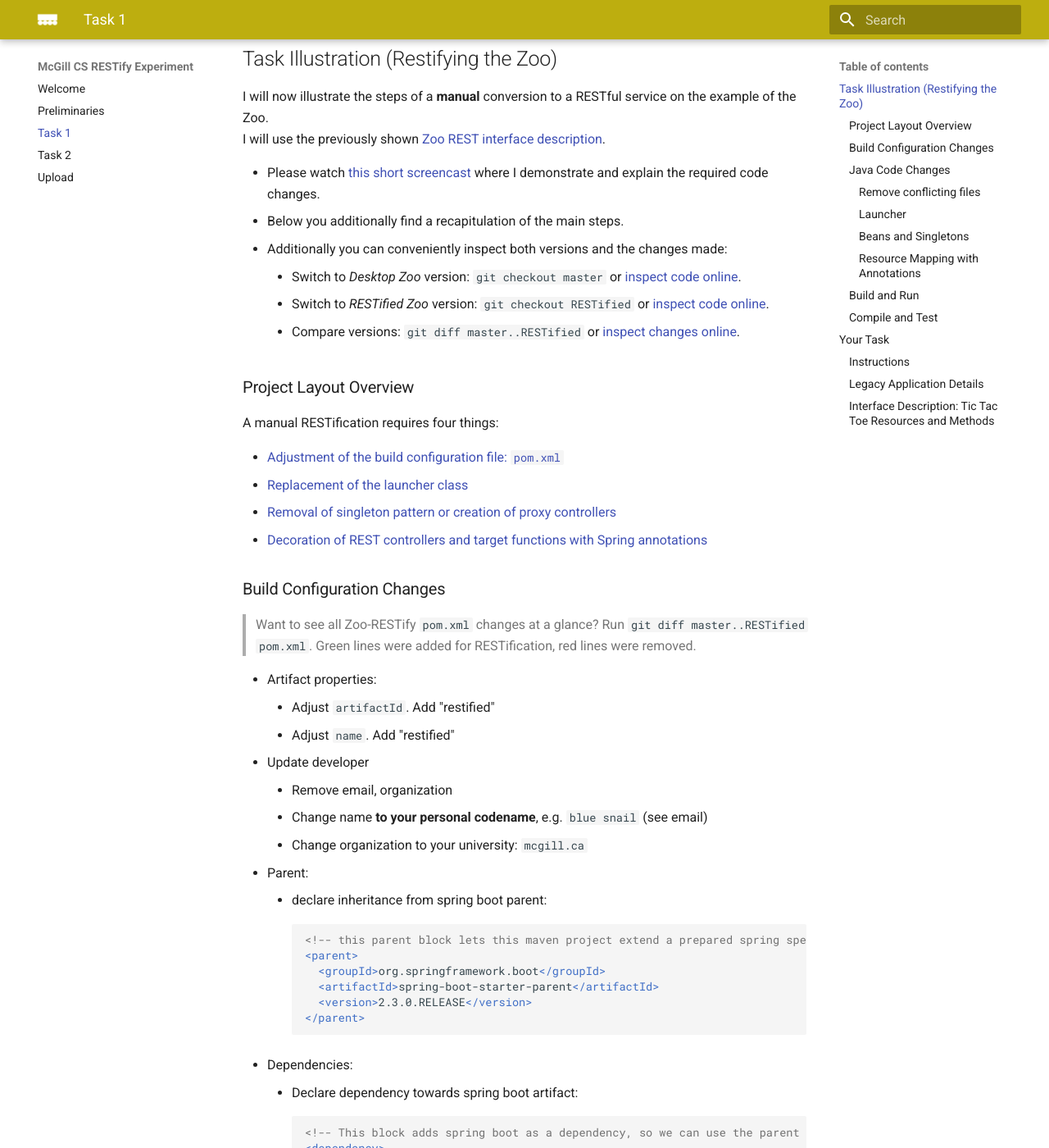
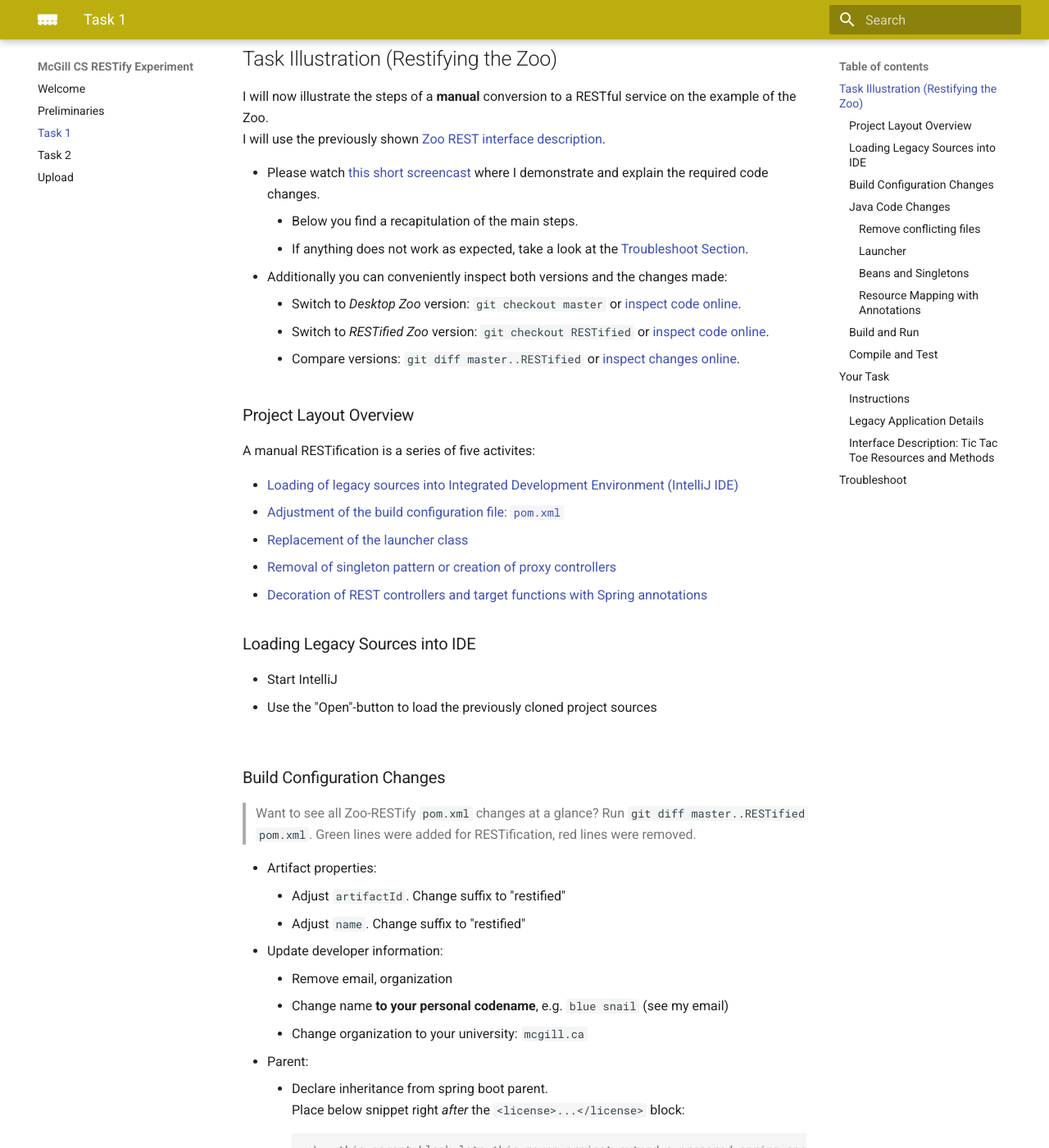
Before and after one commit to m5c/RestifyParticipantInstructions, an MkDocs documentation site: the page built from docs/task1.md, in a window 1280 px wide and 1400 px high, scrolled down 258 px. Shown: the whole window at 82% size. Built offline with MkDocs 1.6.1 and Material for MkDocs 9.7.7, drawn with Linux system fonts in a browser that asks for light colours; some of the changed text lies outside the part shown.

Commit message:
added troubleshoot reference and sections

````diff
--- a/docs/task1.md
+++ b/docs/task1.md
@@ -18,34 +18,45 @@
 I will use the previously shown [Zoo REST interface description](interface-zoo.txt).
 
  * Please watch [this short screencast](https://www.cs.mcgill.ca/~mschie3/restifyvideos/IntelliJ-1080p.mp4) where I demonstrate and explain the required code changes.
- * Below you additionally find a recapitulation of the main steps.
+    * Below you find a recapitulation of the main steps.
+    * If anything does not work as expected, take a look at the [Troubleshoot Section](#troubleshoot).
  * Additionally you can conveniently inspect both versions and the changes made:
     * Switch to *Desktop Zoo* version: ```git checkout master``` or [inspect code online](https://github.com/kartoffelquadrat/Zoo/tree/master/src/main/java/eu/kartoffelquadrat/zoo).
     * Switch to *RESTified Zoo* version: ```git checkout RESTified``` or [inspect code online](https://github.com/kartoffelquadrat/Zoo/tree/RESTified/src/main/java/eu/kartoffelquadrat/zoo).
     * Compare versions: ```git diff master..RESTified``` or [inspect changes online](https://github.com/kartoffelquadrat/Zoo/commit/8fe7675b65f795897910358ed089ea2a0e22aeff).
 
+
 ### Project Layout Overview
 
-A manual RESTification requires four things:
+A manual RESTification is a series of five activites:
 
+ * [Loading of legacy sources into Integrated Development Environment (IntelliJ IDE)](#loading-legacy-sources-into-ide)
  * [Adjustment of the build configuration file: ```pom.xml```](#build-configuration-changes)
  * [Replacement of the launcher class](#launcher)
  * [Removal of singleton pattern or creation of proxy controllers](#beans-and-singletons)
  * [Decoration of REST controllers and target functions with Spring annotations](#resource-mapping-with-annotations)
+
+### Loading Legacy Sources into IDE
+
+ * Start IntelliJ
+ * Use the "Open"-button to load the previously cloned project sources
+![]()
+
 
 ### Build Configuration Changes
 
  > Want to see all Zoo-RESTify ```pom.xml``` changes at a glance? Run ```git diff master..RESTified pom.xml```. Green lines were added for RESTification, red lines were removed.
 
  * Artifact properties:
-    * Adjust ```artifactId```. Add "restified"
-    * Adjust ```name```. Add "restified"
- * Update developer
+    * Adjust ```artifactId```. Change suffix to "restified"
+    * Adjust ```name```. Change suffix to "restified"
+ * Update developer information:
     * Remove email, organization
-    * Change name **to your personal codename**, e.g. ```blue snail``` (see email)
+    * Change name **to your personal codename**, e.g. ```blue snail``` (see my email)
     * Change organization to your university: ```mcgill.ca```
  * Parent:
-    * declare inheritance from spring boot parent:
+    * Declare inheritance from spring boot parent.
+Place below snippet right *after* the ```<license>...</license>``` block:
 ```xml
 <!-- this parent block lets this maven project extend a prepared spring specific template.-->
 <parent>
@@ -65,9 +76,9 @@
 </dependency>
 ```
  * Final Name
-    * Add "restified" to ```finalName``` attribute value
+    * **Add** "restified" to ```finalName``` attribute value
  * Build plugins:
-    * Remove plugin for legacy launcher class:
+    * **Remove** plugin for legacy launcher class:
 ```xml
 <!-- specify main class for exec goal -->
 <plugin>
@@ -86,7 +97,7 @@
   </configuration>
 </plugin>
 ```
-    * Remove plugin for legacy compilation to self contained JAR:
+    * **Remove** plugin for legacy compilation to self contained JAR:
 ```xml
 <!-- specify main class for JAR manifest-->
 <plugin>
@@ -110,6 +121,7 @@
   <artifactId>spring-boot-maven-plugin</artifactId>
   <configuration>
     <fork>true</fork>
+    <!-- Replace "zoo" by actual package name in next line! -->
     <mainClass>eu.kartoffelquadrat.zoo.RestLauncher</mainClass>
   </configuration>
   <executions>
@@ -125,7 +137,7 @@
 
 ### Java Code Changes
 
- > **Hint**: You can use ```git``` to see all ```java``` changes at a glance.
+ > **Hint**: You can use ```git``` to see all ```java``` changes made to the Zoo for manual RESTification.
 Run: ```git diff master..RESTified *java```
 Green lines were added for RESTification, red lines were removed.
 
@@ -135,11 +147,17 @@
 
  * The legacy launcher, located in ```src/main/java/eu/karotffelquadrat/*/DesktopLauncher.java```
  * The legacy unit tests. Remove the entire test folder: ```src/test```
+(This part has been skipped in the Zoo explanatory video, since there were no test classes)
 
 #### Launcher
 
-First thing to do is the creation of a new launcher class. It should be placed anywhere within the ```src/main/java/eu/kartoffelquadrat/...``` directory. Create it by right clicking on the ```eu.kartoffelquadrat...``` package:
+First thing to do is the creation of a new launcher class. It should be placed anywhere within the ```src/main/java/eu/kartoffelquadrat/...``` directory.
+
+ * Create it by right clicking on the ```eu.kartoffelquadrat...``` package:
 ![create](captures/intellij/launcher.png)
+
+ * Enter ```RestLauncher``` as class name, **do not** type the ```.java``` extension. IntelliJ will handle that for you.
+![entername](captures/intellij/entername.png)
 
 Code of the ```RestLauncher.java``` class. (Replaces the legacy launcher)
 
@@ -163,7 +181,10 @@
 
 #### Beans and Singletons
 
- * Spring creates new instances of classes annotated with ```@RestController```
+ * Spring creates new instances of classes annotated with:
+```java
+@RestController
+```
  * The existing singleton pattern is bypassed, since Spring uses reflection to gain constructor access, even if the declared constructor is private.
  * Having both ```@RestController``` and a ```getInstance``` method in the same class is dangerous.
 There are two ways to side-step inconsistency issues:
@@ -224,8 +245,8 @@
     | ```@GetMapping("...")``` |  ```@PutMapping("...")``` | ```@PostMapping("...")``` | ```@DeleteMapping("...")``` |
 
      * Arguments:
-        * Static: ```"zoo/animals"```
-        * Dynamic: ```"zoo/animals/{animalname}"```
+        * Static: Full resource path within quotes, e.g.: ```"zoo/animals"```
+        * Dynamic: Full resource path within quotes. Any dynamic placeholder on path is marked *by curly brackets*, e.g.:```"zoo/animals/{animalname}"```
 
  * Parameter mapping (these annotations decorate function parameters)
      * Pathvariable:
@@ -303,3 +324,9 @@
     * A *[POST]* request on that dynamic placeholder resource should allow the selection of a given action, to perform it. The precise action is then identified by an int value taken by the dynamic resource, representing the position in the array of all possible actions. The required player  name is provided by the parent dynamic resource representing a player name and the game instance is provided by the value of the dynamic sub resource of the root resource.
 
  > Click <a href="../interface-xox.txt" download>here to download interface description</a> as file.
+## Troubleshoot
+
+ * I open the project with IntelliJ, but everything is underlined in red.
+ * I cannot compile / run the project, the green button is greyed out.
+ * I RESTified the application, but when I start it there is a Nullpointer-Exception: Most likely one of the classes annotated with @RestController has constructor code that still cannot access @Autowire fields. E.g. if the constructor calls a method that initializes the service state, that method might require access to an @Autowired field, but that is only available after class initialization.
+*Workaround:** Do not call that method in the constructor. Tell spring to call it after class initialization, when all fields are initialized. Use the @PostContruct annotation.
````
Also changed, not shown: other parts of docs/task1.md (+1 -1 lines), docs/preliminaries-start.md (+5 -1 lines), docs/preliminaries.md (+5 -1 lines), docs/task2.md (+13 -1 lines), docs/troubleshoot-manual.md (added, +6 -0 lines), docs/troubleshoot-touchcore.md (added, +11 -0 lines), docs/zoo-manual.md (+37 -16 lines), docs/zoo-touchcore.md (+2 -1 lines), docs/captures/intellij/entername.png (added), 1 other file.
